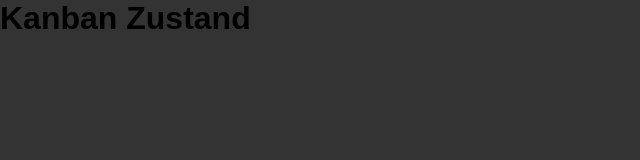
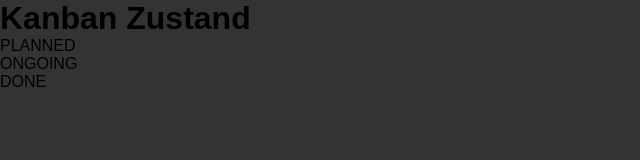
Before and after one commit to romans-adi/kanban-zustand, a React (Vite) app: page / in a window 1280 px wide. Shown: the top 160 px of the page, without its empty margins (0-640 px from the left). Built offline with nearby package versions, Linux system fonts and the light colour scheme; a web font is replaced by a local one.

Commit message:
Add PropTypes lib. Add component Column, pass state and render it. Check propType for Column.

```diff
--- a/package.json
+++ b/package.json
@@ -11,6 +11,7 @@
   },
   "dependencies": {
     "antd": "^5.6.1",
+    "prop-types": "^15.8.1",
     "react": "^18.2.0",
     "react-dom": "^18.2.0",
     "sass": "^1.63.4"
--- a/src/App.jsx
+++ b/src/App.jsx
@@ -1,9 +1,13 @@
 import './App.scss'
+import Column from './components/Column';
 
 function App() {
   return (
     <div className="App">
       <h1>Kanban Zustand</h1>
+        <Column state="PLANNED"></Column>
+        <Column state="ONGOING"></Column>
+        <Column state="DONE"></Column>
     </div>
   )
 }
--- /dev/null
+++ b/src/components/Column.jsx
@@ -0,0 +1,13 @@
+import PropTypes from 'prop-types';
+
+const Column = ({ state }) => {
+return (
+  <div className="state">{state}</div>
+  )
+}
+
+Column.propTypes = {
+  state: PropTypes.string.isRequired,
+};
+
+export default Column;
```
Also changed, not shown: 1 other file (tests, documents, lock files or other folders).
